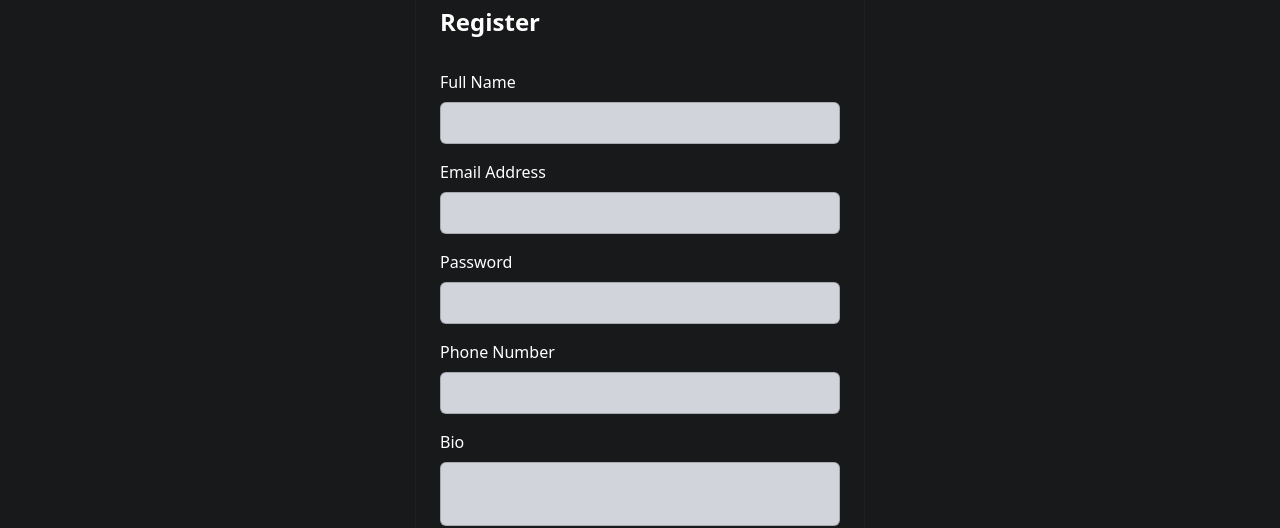
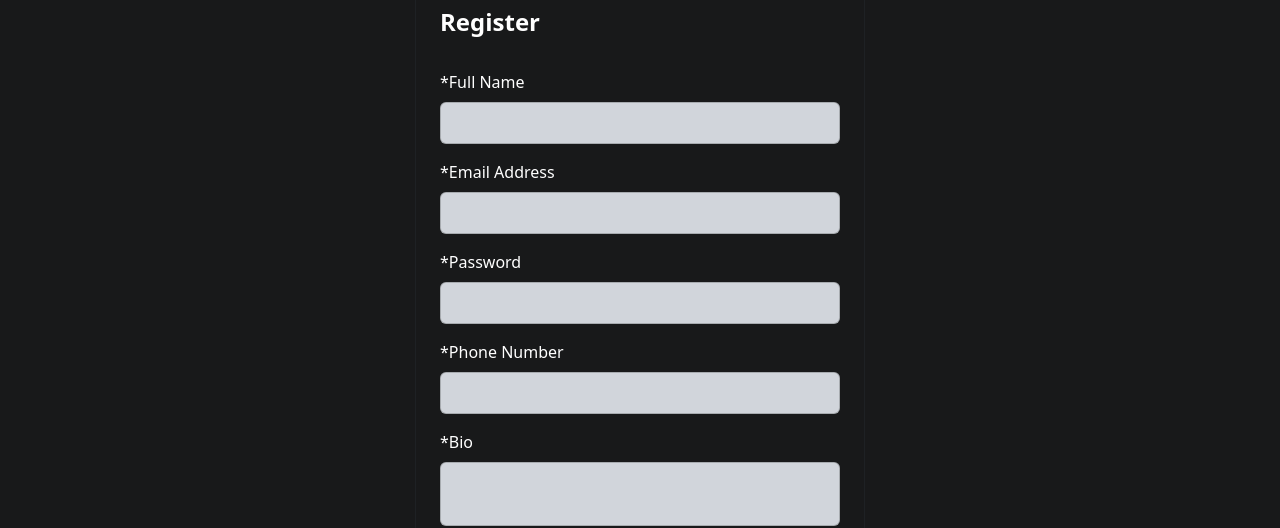
Before and after one commit to rirefat/Spotlight, a Next.js app: page /register in a window 1280 px wide. Shown: the part 186-714 px from the top of the page. Built offline with nearby package versions, Linux system fonts and the light colour scheme.

Commit message:
create query for user creation and user registration action

```diff
--- /dev/null
+++ b/actions/index.js
@@ -0,0 +1,10 @@
+'use server'
+import { createUser } from "@/database/queries";
+import { redirect } from "next/navigation";
+
+export const registerUser = async (formData) => {
+    const user = Object.fromEntries(formData);
+    const createdUser = await createUser(user);
+
+    redirect('/login');
+}
--- a/components/auth/RegistrationForm.jsx
+++ b/components/auth/RegistrationForm.jsx
@@ -1,30 +1,32 @@
+import { registerUser } from "@/actions";
+
 const RegistrationForm = () => {
     return (
-        <form className="login-form">
+        <form className="login-form" action={registerUser}>
             {/* name  */}
             <div>
-                <label for="name">Full Name</label>
-                <input type="text" name="name" id="name" />
+                <label for="name">*Full Name</label>
+                <input type="text" name="name" id="name" required/>
             </div>
             {/* email  */}
             <div>
-                <label for="email">Email Address</label>
-                <input type="email" name="email" id="email" />
+                <label for="email">*Email Address</label>
+                <input type="email" name="email" id="email" required/>
             </div>
             {/* password  */}
             <div>
-                <label for="password">Password</label>
-                <input type="password" name="password" id="password" />
+                <label for="password">*Password</label>
+                <input type="password" name="password" id="password" required/>
             </div>
             {/* phone  */}
             <div>
-                <label for="phone">Phone Number</label>
-                <input type="tel" name="pnone" id="phone" />
+                <label for="phone">*Phone Number</label>
+                <input type="tel" name="phone" id="phone" required/>
             </div>
             {/* bio  */}
             <div>
-                <label for="bio">Bio</label>
-                <input className="min-h-16" type="text" name="bio" id="bio" />
+                <label for="bio">*Bio</label>
+                <input className="min-h-16" type="text" name="bio" id="bio" required/>
             </div>
 
             <button
--- a/database/models/userModel.js
+++ b/database/models/userModel.js
@@ -1,11 +1,12 @@
 import mongoose, { Schema } from "mongoose";
 
 const userSchema = new Schema({
-    name: {type: String, required: true},
-    bio: {type: String, required: true},
-    email: {type: Email, required: true},
-    phone: {type: Number, required: true},
-    password: {type: Number, required: true},
+    name: { type: String, required: true },
+    bio: { type: String, required: true },
+    email: { type: String, required: true },
+    phone: { type: Number, required: true },
+    password: { type: String, required: true },
 });
 
+
 export const userModel = mongoose.models.users ?? mongoose.model('users', userSchema);
--- a/database/queries.js
+++ b/database/queries.js
@@ -1,5 +1,6 @@
 import { replaceMongoID } from "@/utils/data-utils";
 import { eventModel } from "./models/eventModels";
+import { userModel } from "./models/userModel";
 
 export const getAllEvents = async () => {
     const allEvents = await eventModel.find().lean();
@@ -10,3 +11,8 @@ export const getEventById = async (eventId) => {
     const event = await eventModel.findById(eventId);
     return event;
 }
+
+export const createUser = async (user) => {
+    const createdUser = await userModel.create(user);
+    return createdUser;
+}
```
